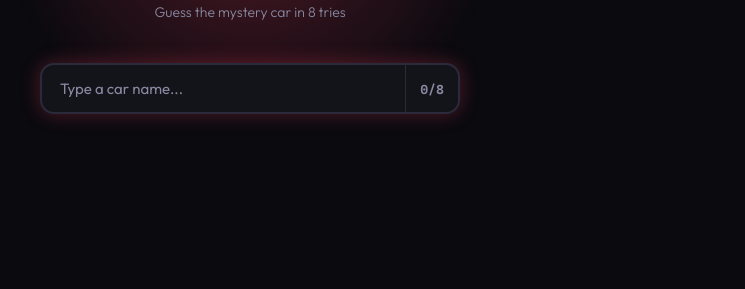
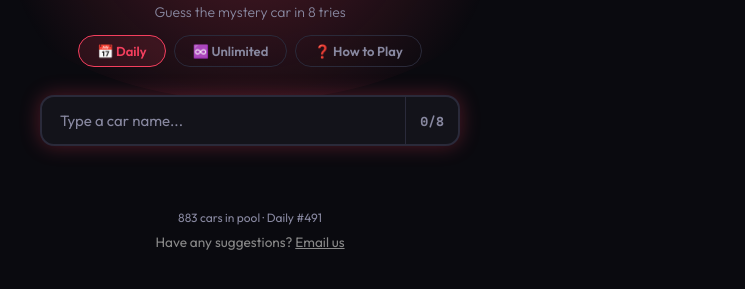
Before and after one commit to OwenSemp/Throttle, a plain HTML site: page index.html in a window 1280 px wide. Shown: the part 99-388 px from the top of the page, without its empty margins (390-1135 px from the left). Drawn offline with nearby package versions, Linux system fonts and the light colour scheme.

Commit message:
Update index.html

```diff
--- a/index.html
+++ b/index.html
@@ -269,7 +269,7 @@
   <div class="gameover" id="gameover"></div>
   <div class="footer" id="footer"></div>
 </div>
-<script src="cars1.js"></script>
+<script src="cars3.js"></script>
 <script>
 
 // ═══════════════════════════════════════════════════════════════════════════════
```
